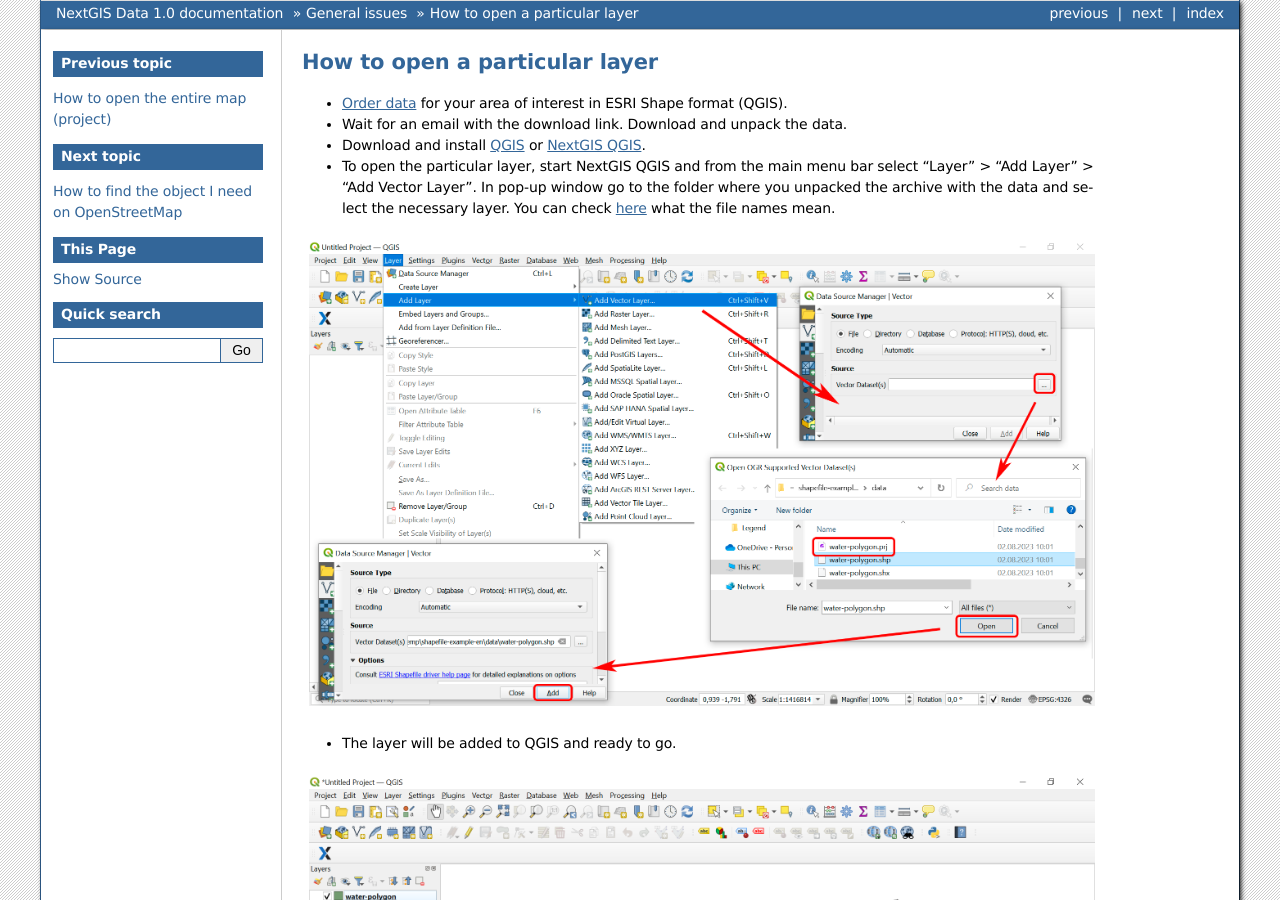
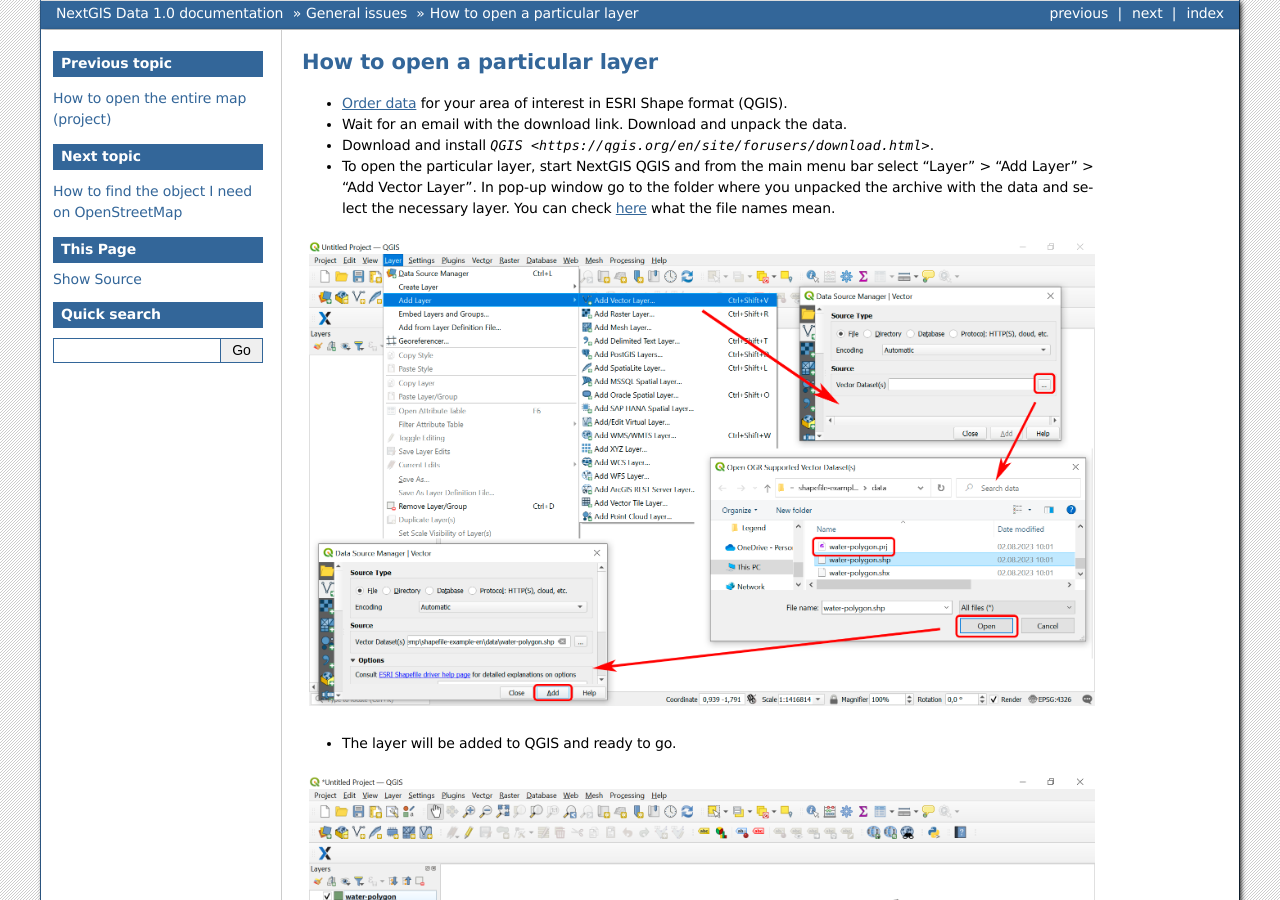
Before and after one commit to nextgis/docs_data, a Sphinx documentation site: the page built from source/open_layer.rst, in a window 1280 px wide and 900 px high. Built offline with Sphinx 7.4.7, drawn with Linux system fonts in a browser that asks for light colours; formulas are drawn with MathJax 3; pages that are not in the unit, such as notebooks, are missing from menus.

Commit message:
Update open_layer.rst
Remove NGQGIS mention

```diff
--- a/source/open_layer.rst
+++ b/source/open_layer.rst
@@ -5,7 +5,7 @@
 
 * `Order data <https://data.nextgis.com/en/>`_ for your area of interest in ESRI Shape format (QGIS).
 * Wait for an email with the download link. Download and unpack the data.
-* Download and install `QGIS <https://qgis.org/en/site/forusers/download.html>`_ or `NextGIS QGIS <https://nextgis.com/nextgis-qgis/>`_.
+* Download and install `QGIS <https://qgis.org/en/site/forusers/download.html>`.
 * To open the particular layer, start NextGIS QGIS and from the main menu bar select "Layer" > "Add Layer" > "Add Vector Layer". In pop-up window go to the folder where you unpacked the archive with the data and select the necessary layer. You can check `here <https://docs.google.com/spreadsheets/d/1F83dtRH8c7O83E55ox3Kfh8Ibbh2TFL70nF5Iw_33d0/edit#gid=906616778>`_ what the file names mean.
 
 .. figure:: _static/open_layer1_en.png
```
